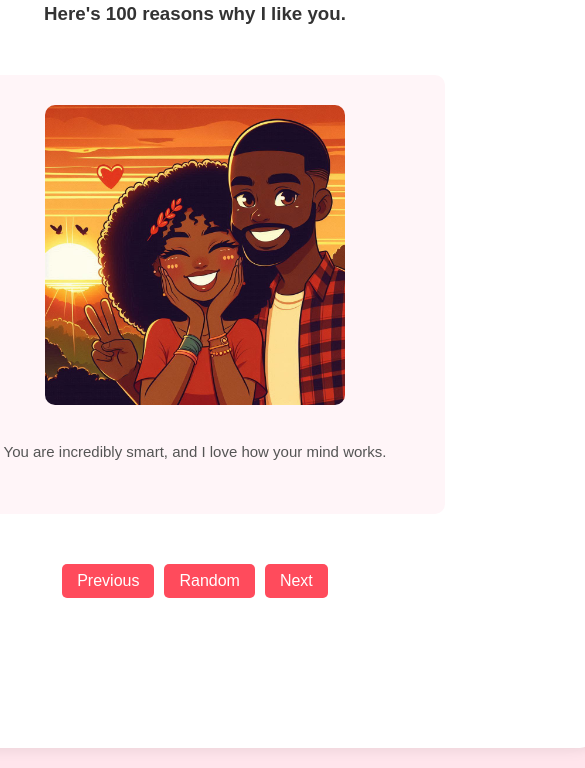
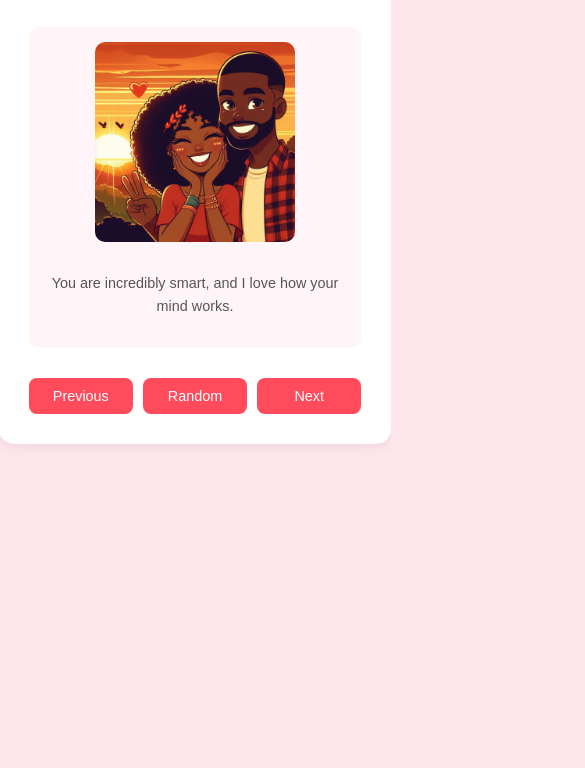
Before and after one commit to Masegolex/Wale, a plain HTML site: page index.html in a window 390 px wide. Shown: the part 305-1073 px from the top of the page, 585 px wide, since content can reach past the window. After the commit the page ends 884 px from the top, so only its background shows below. Drawn offline with Linux system fonts and the light colour scheme.

Commit message:
Adjusted .container width and padding for better fit on smaller screens. The app should be responsive

```diff
--- a/css/style.css
+++ b/css/style.css
@@ -14,31 +14,30 @@ body {
 .container {
   text-align: center;
   background-color: #fff;
-  padding: 150px;
+  padding: 50px;
   border-radius: 15px;
   box-shadow: 0 0 15px rgba(0, 0, 0, 0.1);
   max-width: 500px;
-  width: 200%;
+  width: 90%;
 }
 
 h1 {
   color: #ff4b5c;
+  font-size: 1.8em;
 }
 
 p {
-  font-family: "Arial", sans-serif;
-  font-size: 15px;
+  font-size: 1em;
   line-height: 1.6;
-  margin: 20px 0;
+  margin: 15px 0;
   color: #555;
 }
 
 #reason-box {
-  margin: 50px 0;
-  padding: 30px;
+  margin: 30px 0;
+  padding: 20px;
   background-color: #fff5f8;
   border-radius: 10px;
-  font-size: 50px;
   display: flex;
   flex-direction: column;
   align-items: center;
@@ -46,14 +45,14 @@ p {
 
 #cute-image-1 {
   width: 100%;
-  max-width: 300px;
-  height: auto 0;
+  max-width: 250px;
+  height: auto;
   border-radius: 10px;
   margin-bottom: 15px;
 }
 
 button {
-  padding: 10px 20px;
+  padding: 12px 18px;
   border: none;
   border-radius: 8px;
   background-color: #ff4b5c;
@@ -71,20 +70,41 @@ button:hover {
 .buttons {
   display: flex;
   justify-content: center;
+  flex-wrap: wrap;
   gap: 10px;
 }
 
 .buttons button {
-  padding: 8px 15px;
-  border: none;
-  border-radius: 5px;
-  background-color: #ff4b5c;
-  color: white;
-  font-size: 1em;
-  cursor: pointer;
-  transition: background 0.3s;
+  flex: 1;
+  min-width: 100px;
+  padding: 10px;
 }
 
-.buttons button:hover {
-  background-color: #ff7482;
+/* Responsive Design */
+@media (max-width: 600px) {
+  .container {
+    padding: 30px;
+    width: 95%;
+  }
+
+  h1 {
+    font-size: 1.5em;
+  }
+
+  p {
+    font-size: 0.9em;
+  }
+
+  #reason-box {
+    padding: 15px;
+  }
+
+  #cute-image-1 {
+    max-width: 200px;
+  }
+
+  button {
+    font-size: 0.9em;
+    padding: 10px 15px;
+  }
 }
```
